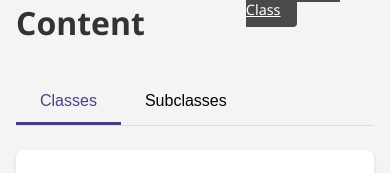
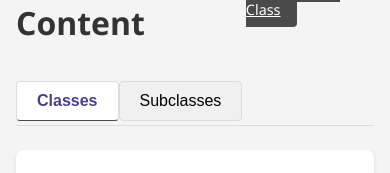
Before and after one commit to vrotondo/dnd-homebrew-creator-v3, a React (Vite) app: page /class-manager in a window 390 px wide. Shown: the part 414-587 px from the top of the page. Built offline with nearby package versions, Linux system fonts and the light colour scheme.

Commit message:
Edited CharacterCreatorPage.jsx

```diff
--- a/src/App.css
+++ b/src/App.css
@@ -2079,3 +2079,95 @@ button:disabled {
   color: #888;
   font-style: italic;
 }
+
+.character-creator-page {
+  max-width: 1200px;
+  margin: 0 auto;
+  padding: 20px;
+}
+
+.intro-text {
+  margin-bottom: 30px;
+}
+
+.character-tabs {
+  display: flex;
+  flex-wrap: wrap;
+  gap: 5px;
+  margin-bottom: 30px;
+  border-bottom: 1px solid #ddd;
+  padding-bottom: 2px;
+}
+
+.tab-button {
+  padding: 10px 20px;
+  background-color: #f0f0f0;
+  border: 1px solid #ddd;
+  border-bottom: none;
+  border-radius: 4px 4px 0 0;
+  cursor: pointer;
+  font-size: 1rem;
+  position: relative;
+  bottom: -1px;
+}
+
+.tab-button.active {
+  background-color: white;
+  border-bottom: 2px solid white;
+  font-weight: bold;
+}
+
+.tab-button.disabled {
+  background-color: #f9f9f9;
+  color: #999;
+  cursor: not-allowed;
+}
+
+.tab-button:not(.disabled):hover {
+  background-color: #e8e8e8;
+}
+
+.tab-button.active:hover {
+  background-color: white;
+}
+
+.tab-content {
+  background-color: white;
+  border-radius: 0 4px 4px 4px;
+  padding: 20px;
+  min-height: 300px;
+}
+
+.creator-section {
+  margin-bottom: 30px;
+}
+
+.creator-section h3 {
+  margin-bottom: 10px;
+  color: #333;
+}
+
+.section-actions {
+  display: flex;
+  gap: 10px;
+  margin-top: 15px;
+  flex-wrap: wrap;
+}
+
+@media (max-width: 768px) {
+  .character-tabs {
+    flex-direction: column;
+    border-bottom: none;
+    gap: 0;
+  }
+
+  .tab-button {
+    border-radius: 4px;
+    border: 1px solid #ddd;
+    margin-bottom: 5px;
+  }
+
+  .tab-button.active {
+    border-bottom: 1px solid #4a4a4a;
+  }
+}
--- a/src/pages/CharacterCreatorPage.jsx
+++ b/src/pages/CharacterCreatorPage.jsx
@@ -5,8 +5,8 @@ import ClassCreator from '../components/creators/character/ClassCreator';
 import { getClasses, deleteClass } from '../utils/storageService';
 import SubclassCreator from '../components/creators/character/SubclassCreator';
 import RaceCreator from '../components/creators/character/RaceCreator';
+import BackgroundCreator from '../components/creators/character/BackgroundCreator';
 import { migrateRacesData } from '../utils/racesMigration';
-
 
 function CharacterCreatorPage() {
     const [creatorType, setCreatorType] = useState(null);
@@ -14,9 +14,10 @@ function CharacterCreatorPage() {
     const [savedClasses, setSavedClasses] = useState([]);
     const [searchTerm, setSearchTerm] = useState('');
 
-    // Load saved classes
+    // Load saved classes and migrate races data if needed
     useEffect(() => {
         loadSavedClasses();
+        migrateRacesData();
     }, []);
 
     const loadSavedClasses = () => {
@@ -74,9 +75,25 @@ function CharacterCreatorPage() {
                     <button onClick={() => setCreatorType('race')} className="button">
                         Race
                     </button>
-                    <button className="button button-secondary" disabled>
-                        Background (Coming Soon)
+                    {/* Updated to enable Background button */}
+                    <button onClick={() => setCreatorType('background')} className="button">
+                        Background
                     </button>
+                </div>
+            </div>
+
+            <div className="creator-navigation">
+                <h3>Manage Your Content</h3>
+                <div className="button-group">
+                    <Link to="/class-manager" className="button button-secondary">
+                        Manage Classes
+                    </Link>
+                    <Link to="/character/races" className="button button-secondary">
+                        Manage Races
+                    </Link>
+                    <Link to="/character/backgrounds" className="button button-secondary">
+                        Manage Backgrounds
+                    </Link>
                 </div>
             </div>
 
@@ -184,6 +201,11 @@ function CharacterCreatorPage() {
                     onSave={handleSave}
                     onCancel={handleCancel}
                 />
+            ) : creatorType === 'background' ? (
+                <BackgroundCreator
+                    onSave={handleSave}
+                    onCancel={handleCancel}
+                />
             ) : (
                 <div className="coming-soon">
                     <h3>Coming Soon</h3>
```
